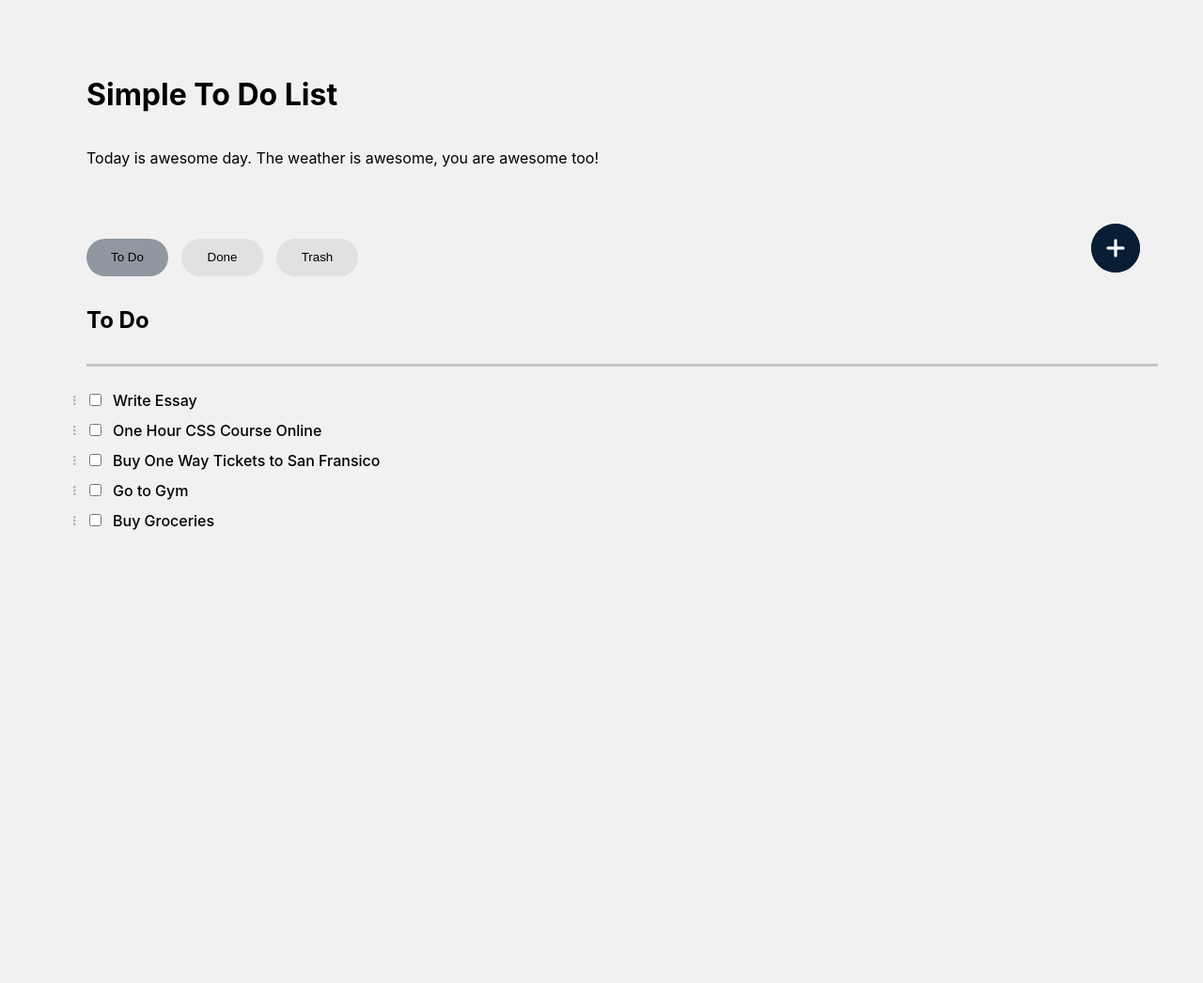
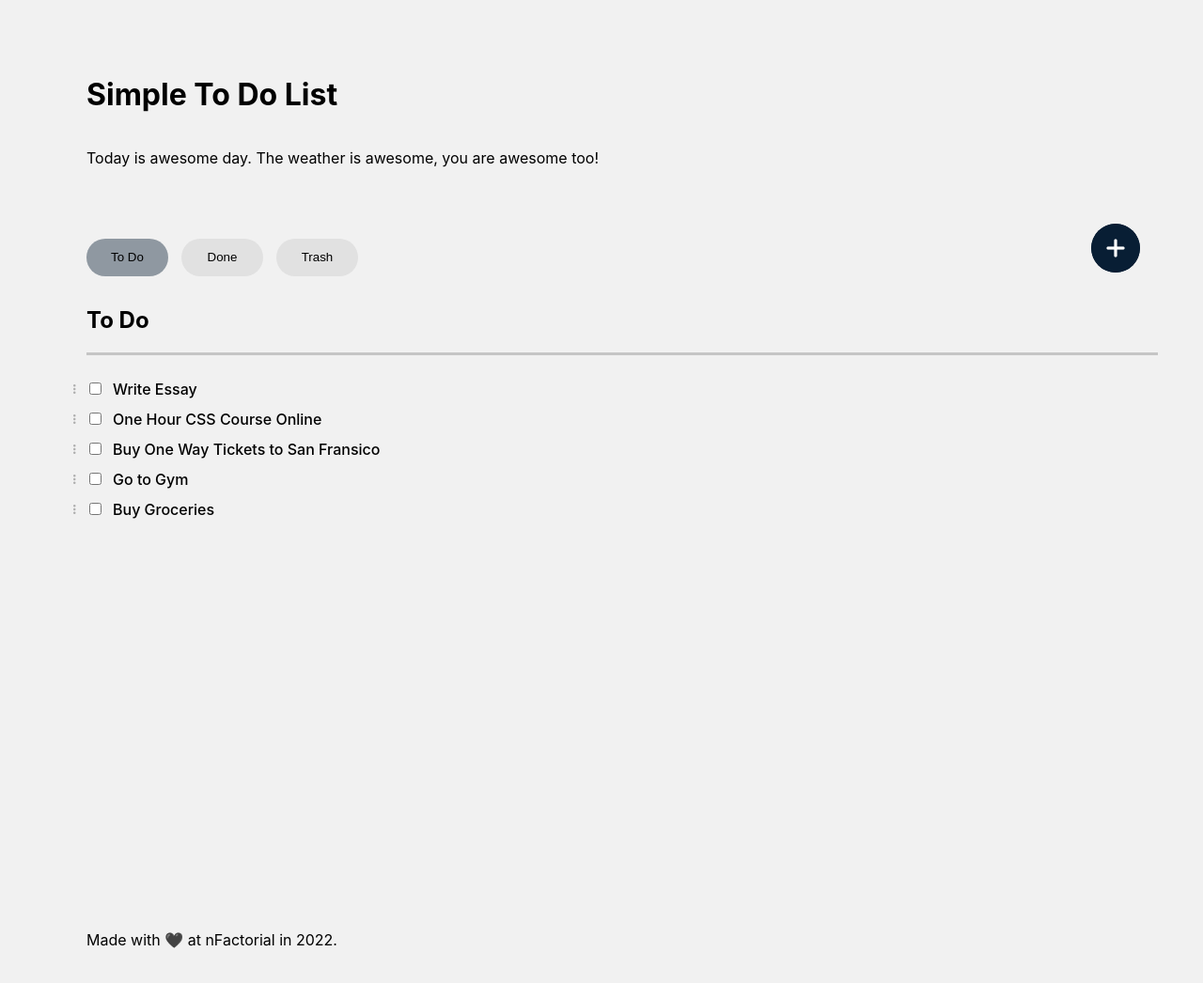
Before and after one commit to reestear/nfactorial-Simple-ToDo-Feb.19.2023, a React (Create React App) app: page / in a window 1280 px wide. Shown: the top 1046 px of the page at 94% size. Built offline with nearby package versions, Linux system fonts and the light colour scheme.

Commit message:
Proj Done

```diff
--- a/src/App.css
+++ b/src/App.css
@@ -5,6 +5,7 @@
 
   display: flex;
   flex-direction: column;
+  justify-content: space-between;
   background-color: #F1F1F1;
   min-height: 1000px;
 }
--- a/src/App.js
+++ b/src/App.js
@@ -130,6 +130,7 @@
 
   return (
     <div className="App">
+      <div className='Main'>
         <div className='Top'>
           <div>
             <div className='Header pd13'>
@@ -152,6 +153,9 @@
         <div className='pd13' style={{width: '94%', height: '3px', backgroundColor: '#151517', opacity: '0.2', marginBottom: '24px', marginTop: '12px'}}></div>
 
         <ToDoList filteredToDos = {filteredTodos} MoveToTrash={MoveToTrash} DeleteForever={DeleteForever} MoveBack={MoveBack} handleCheck={handleCheck}></ToDoList>
+      </div>
+
+      <p className='pd13' style={{marginBottom: '50px'}}>Made with 🖤 at nFactorial in 2022.</p>
 
     </div>
   );
```
Lines whose indentation alone changed are shown as unchanged.
